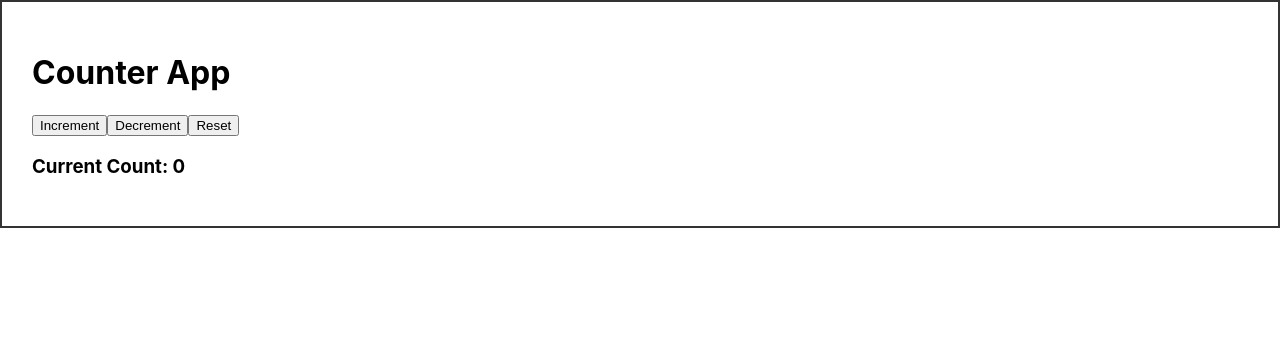
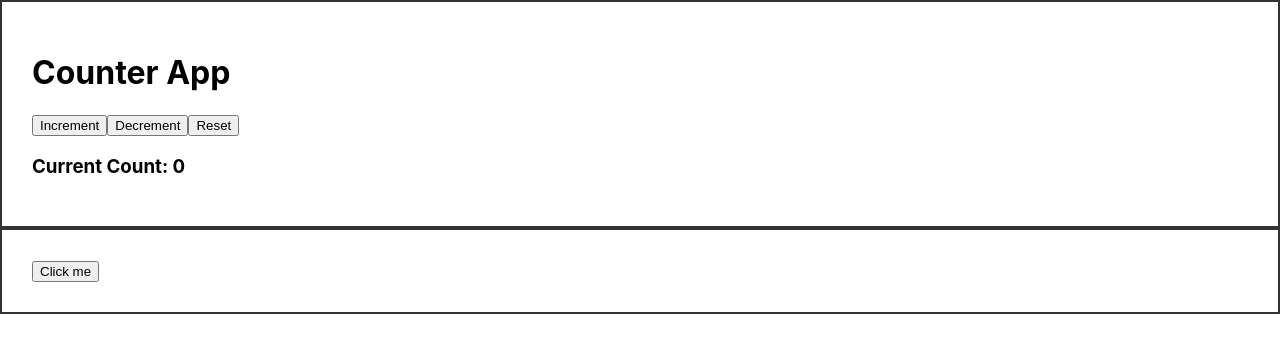
Before and after one commit to HarunaDev/Counter-App, a React (Create React App) app: page / in a window 1280 px wide. Shown: the top 352 px of the page. Built offline with nearby package versions, Linux system fonts and the light colour scheme.

Commit message:
added ToggleState component

```diff
--- a/src/App.js
+++ b/src/App.js
@@ -2,6 +2,7 @@
 import React from 'react';
 import './App.css';
 import Counter from './components/Counter';
+import ToggleState from './components/ToggleState';
 
 class App extends React.Component{
   constructor(props){
@@ -14,6 +15,7 @@ class App extends React.Component{
     return (
     <div>
       <Counter />
+      <ToggleState />
     </div>
     )
   }
```
